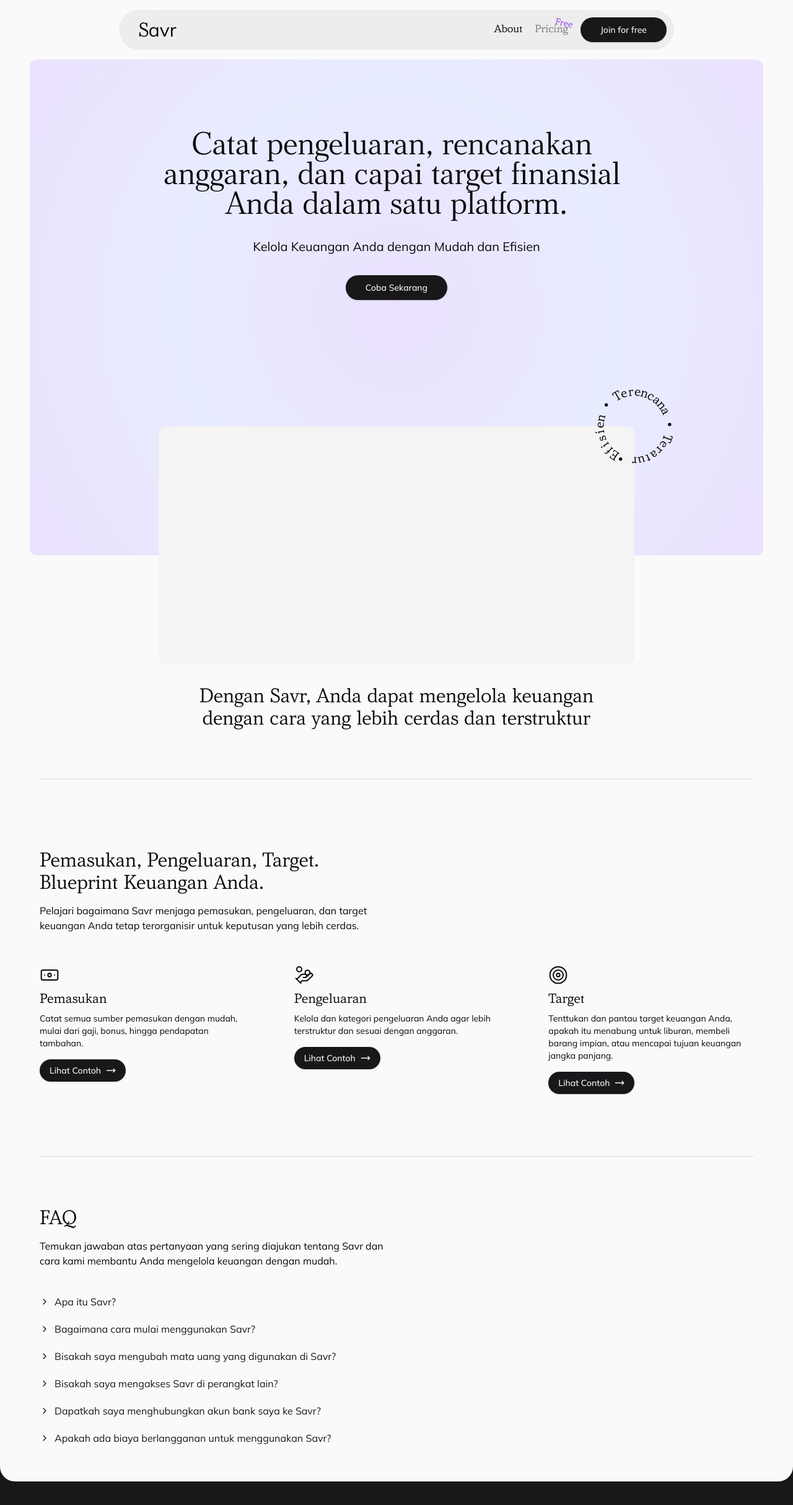
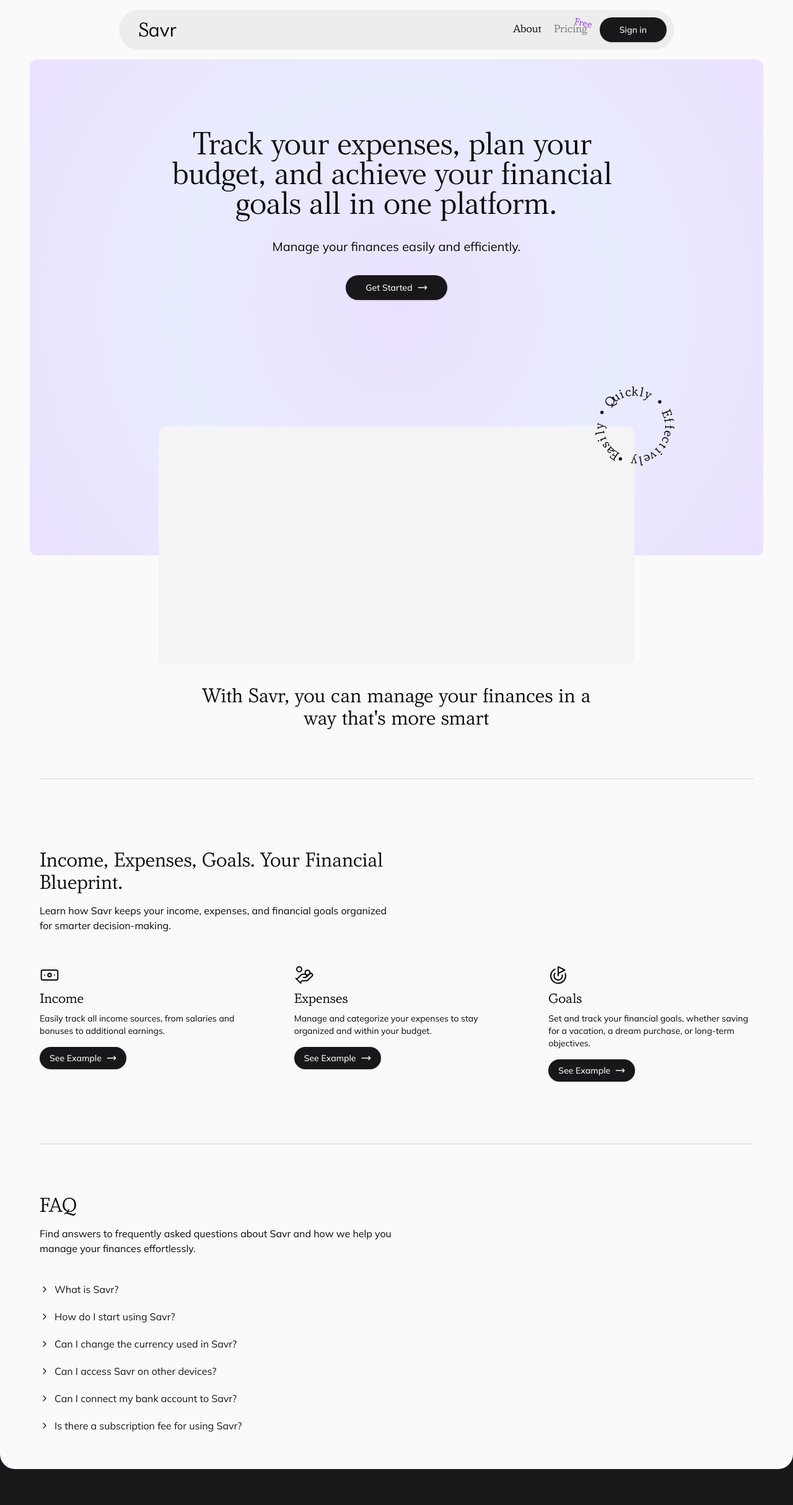
Before and after one commit to alifzaidan/savr, a Next.js app: page / in a window 1280 px wide. Shown: the top 2428 px of the page at 62% size. Built offline with nearby package versions, Linux system fonts and the light colour scheme.

Commit message:
update language to english

```diff
--- a/app/page.tsx
+++ b/app/page.tsx
@@ -9,7 +9,7 @@ export default function Home() {
         <>
             <div className="relative bg-primary-foreground rounded-b-3xl z-10">
                 <Navbar />
-                <Hero children={['praktis', 'terorganisir', 'terstruktur', 'terjamin']} />
+                <Hero children={['efficient', 'simple', 'smart', 'effective']} />
                 <Feature />
                 <Faq />
             </div>
--- a/components/layout/Faq.tsx
+++ b/components/layout/Faq.tsx
@@ -6,7 +6,7 @@ export default function Faq() {
         <section className="max-w-6xl mx-auto pb-12">
             <h2 className="font-amstelvar text-3xl max-w-xl">FAQ</h2>
             <p className="max-w-xl mt-4 mb-8">
-                Temukan jawaban atas pertanyaan yang sering diajukan tentang Savr dan cara kami membantu Anda mengelola keuangan dengan mudah.
+                Find answers to frequently asked questions about Savr and how we help you manage your finances effortlessly.
             </p>
 
             <Accordion
@@ -27,13 +27,13 @@ export default function Faq() {
                     <AccordionTrigger className="w-full py-0.5 text-left text-primary dark:text-secondary">
                         <div className="flex items-center">
                             <ChevronRight className="h-4 w-4 text-primary transition-transform duration-200 group-data-[expanded]:rotate-90 dark:text-secondary" />
-                            <div className="ml-2 text-primary dark:text-secondary">Apa itu Savr?</div>
+                            <div className="ml-2 text-primary dark:text-secondary">What is Savr?</div>
                         </div>
                     </AccordionTrigger>
                     <AccordionContent className="origin-left">
                         <p className="pl-6 pr-2 text-secondary0 dark:text-zinc-400">
-                            Savr adalah aplikasi perencanaan dan pengelolaan keuangan yang membantu Anda mencatat pemasukan, pengeluaran, menetapkan
-                            target keuangan, dan melacak progres keuangan Anda dalam satu platform yang mudah digunakan.
+                            Savr is a financial planning and management application that helps you record income, expenses, set financial goals, and
+                            track your financial progress, all in one easy-to-use platform.
                         </p>
                     </AccordionContent>
                 </AccordionItem>
@@ -41,13 +41,13 @@ export default function Faq() {
                     <AccordionTrigger className="w-full py-0.5 text-left text-primary dark:text-secondary">
                         <div className="flex items-center">
                             <ChevronRight className="h-4 w-4 text-primary transition-transform duration-200 group-data-[expanded]:rotate-90 dark:text-secondary" />
-                            <div className="ml-2 text-primary dark:text-secondary">Bagaimana cara mulai menggunakan Savr?</div>
+                            <div className="ml-2 text-primary dark:text-secondary">How do I start using Savr?</div>
                         </div>
                     </AccordionTrigger>
                     <AccordionContent className="origin-left">
                         <p className="pl-6 pr-2 text-secondary0 dark:text-zinc-400">
-                            Untuk mulai menggunakan Savr, cukup daftar akun baru dengan alamat email dan kata sandi. Setelah itu, Anda dapat mulai
-                            menambahkan pemasukan, pengeluaran, serta menetapkan target keuangan yang ingin dicapai.
+                            To start using Savr, simply sign up for a new account with your email and password. After that, you can begin adding
+                            income, expenses, and setting the financial goals you want to achieve.
                         </p>
                     </AccordionContent>
                 </AccordionItem>
@@ -55,12 +55,12 @@ export default function Faq() {
                     <AccordionTrigger className="w-full py-0.5 text-left text-primary dark:text-secondary">
                         <div className="flex items-center">
                             <ChevronRight className="h-4 w-4 text-primary transition-transform duration-200 group-data-[expanded]:rotate-90 dark:text-secondary" />
-                            <div className="ml-2 text-primary dark:text-secondary">Bisakah saya mengubah mata uang yang digunakan di Savr?</div>
+                            <div className="ml-2 text-primary dark:text-secondary">Can I change the currency used in Savr?</div>
                         </div>
                     </AccordionTrigger>
                     <AccordionContent className="origin-left">
                         <p className="pl-6 pr-2 text-secondary0 dark:text-zinc-400">
-                            Tidak, untuk saati ini Savr hanya memungkinkan Anda untuk menggunakan mata IDR (Rupiah), belum ada mata uang lainnya.
+                            At the moment, Savr only supports the IDR (Rupiah) currency. Other currencies are not yet available.
                         </p>
                     </AccordionContent>
                 </AccordionItem>
@@ -68,13 +68,12 @@ export default function Faq() {
                     <AccordionTrigger className="w-full py-0.5 text-left text-primary dark:text-secondary">
                         <div className="flex items-center">
                             <ChevronRight className="h-4 w-4 text-primary transition-transform duration-200 group-data-[expanded]:rotate-90 dark:text-secondary" />
-                            <div className="ml-2 text-primary dark:text-secondary">Bisakah saya mengakses Savr di perangkat lain?</div>
+                            <div className="ml-2 text-primary dark:text-secondary">Can I access Savr on other devices?</div>
                         </div>
                     </AccordionTrigger>
                     <AccordionContent className="origin-left">
                         <p className="pl-6 pr-2 text-secondary0 dark:text-zinc-400">
-                            Ya, Savr dapat diakses melalui web dan aplikasi seluler, sehingga Anda dapat memantau dan mengelola keuangan kapan saja
-                            dan di mana saja.
+                            Yes, Savr is accessible via the web and mobile apps, so you can monitor and manage your finances anytime, anywhere.
                         </p>
                     </AccordionContent>
                 </AccordionItem>
@@ -82,13 +81,13 @@ export default function Faq() {
                     <AccordionTrigger className="w-full py-0.5 text-left text-primary dark:text-secondary">
                         <div className="flex items-center">
                             <ChevronRight className="h-4 w-4 text-primary transition-transform duration-200 group-data-[expanded]:rotate-90 dark:text-secondary" />
-                            <div className="ml-2 text-primary dark:text-secondary">Dapatkah saya menghubungkan akun bank saya ke Savr?</div>
+                            <div className="ml-2 text-primary dark:text-secondary">Can I connect my bank account to Savr?</div>
                         </div>
                     </AccordionTrigger>
                     <AccordionContent className="origin-left">
                         <p className="pl-6 pr-2 text-secondary0 dark:text-zinc-400">
-                            Saat ini, Savr mendukung pencatatan transaksi manual. Fitur untuk menghubungkan akun bank ke aplikasi akan tersedia dalam
-                            pembaruan mendatang.
+                            Currently, Savr supports manual transaction recording. A feature to connect your bank account will be available in future
+                            updates.
                         </p>
                     </AccordionContent>
                 </AccordionItem>
@@ -96,13 +95,13 @@ export default function Faq() {
                     <AccordionTrigger className="w-full py-0.5 text-left text-primary dark:text-secondary">
                         <div className="flex items-center">
                             <ChevronRight className="h-4 w-4 text-primary transition-transform duration-200 group-data-[expanded]:rotate-90 dark:text-secondary" />
-                            <div className="ml-2 text-primary dark:text-secondary">Apakah ada biaya berlangganan untuk menggunakan Savr?</div>
+                            <div className="ml-2 text-primary dark:text-secondary">Is there a subscription fee for using Savr?</div>
                         </div>
                     </AccordionTrigger>
                     <AccordionContent className="origin-left">
                         <p className="pl-6 pr-2 text-secondary0 dark:text-zinc-400">
-                            Savr menawarkan versi dasar yang dapat digunakan secara gratis. Namun, dalam waktu segera kami akan menyediakan versi
-                            premium dengan fitur tambahan yang dapat diakses dengan biaya berlangganan.
+                            Savr offers a free basic version. However, we will soon introduce a premium version with additional features that can be
+                            accessed through a subscription fee.
                         </p>
                     </AccordionContent>
                 </AccordionItem>
--- a/components/layout/Feature.tsx
+++ b/components/layout/Feature.tsx
@@ -1,29 +1,29 @@
-import { Banknote, HandCoins, Target } from 'lucide-react';
+import { Banknote, Goal, HandCoins } from 'lucide-react';
 import FeatureCard from '../ui/feature-card';
 
 export default function Feature() {
     return (
         <section className="max-w-6xl mx-auto">
-            <h2 className="font-amstelvar text-3xl max-w-xl">Pemasukan, Pengeluaran, Target. Blueprint Keuangan Anda.</h2>
+            <h2 className="font-amstelvar text-3xl max-w-xl">Income, Expenses, Goals. Your Financial Blueprint.</h2>
             <p className="max-w-xl mt-4 mb-8">
-                Pelajari bagaimana Savr menjaga pemasukan, pengeluaran, dan target keuangan Anda tetap terorganisir untuk keputusan yang lebih cerdas.
+                Learn how Savr keeps your income, expenses, and financial goals organized for smarter decision-making.
             </p>
 
             <div className="flex gap-20">
                 <FeatureCard
-                    title="Pemasukan"
-                    subtitle="Catat semua sumber pemasukan dengan mudah, mulai dari gaji, bonus, hingga pendapatan tambahan."
+                    title="Income"
+                    subtitle="Easily track all income sources, from salaries and bonuses to additional earnings."
                     icon={<Banknote strokeWidth="1.5" size="32" />}
                 />
                 <FeatureCard
-                    title="Pengeluaran"
-                    subtitle="Kelola dan kategori pengeluaran Anda agar lebih terstruktur dan sesuai dengan anggaran."
+                    title="Expenses"
+                    subtitle="Manage and categorize your expenses to stay organized and within your budget."
                     icon={<HandCoins strokeWidth="1.5" size="32" />}
                 />
                 <FeatureCard
-                    title="Target"
-                    subtitle="Tenttukan dan pantau target keuangan Anda, apakah itu menabung untuk liburan, membeli barang impian, atau mencapai tujuan keuangan jangka panjang."
-                    icon={<Target strokeWidth="1.5" size="32" />}
+                    title="Goals"
+                    subtitle="Set and track your financial goals, whether saving for a vacation, a dream purchase, or long-term objectives."
+                    icon={<Goal strokeWidth="1.5" size="32" />}
                 />
             </div>
 
--- a/components/layout/Hero.tsx
+++ b/components/layout/Hero.tsx
@@ -6,6 +6,7 @@ import { motion, AnimatePresence, Transition, Variants } from 'motion/react';
 import { useState, useEffect, Children } from 'react';
 import { TextEffect } from '../ui/text-effect';
 import { SpinningText } from '../ui/spinning-text';
+import { MoveRight } from 'lucide-react';
 
 type TextLoopProps = {
     children: React.ReactNode[];
@@ -47,10 +48,10 @@ export default function Hero({ children, className, interval = 2, transition = {
                 }}
             >
                 <TextEffect per="word" preset="fade" className="text-5xl text-center font-amstelvar max-w-3xl mt-28 mb-8">
-                    Catat pengeluaran, rencanakan anggaran, dan capai target finansial Anda dalam satu platform.
+                    Track your expenses, plan your budget, and achieve your financial goals all in one platform.
                 </TextEffect>
                 <TextEffect per="word" preset="fade" className="text-xl text-center">
-                    Kelola Keuangan Anda dengan Mudah dan Efisien
+                    Manage your finances easily and efficiently.
                 </TextEffect>
                 <motion.div
                     initial={{ opacity: 0, y: 20 }}
@@ -58,7 +59,9 @@ export default function Hero({ children, className, interval = 2, transition = {
                     transition={{ duration: 0.5, ease: 'easeOut' }}
                     className="mt-8"
                 >
-                    <Button size="lg">Coba Sekarang</Button>
+                    <Button size="lg">
+                        Get Started <MoveRight />
+                    </Button>
                 </motion.div>
 
                 <motion.div
@@ -68,12 +71,12 @@ export default function Hero({ children, className, interval = 2, transition = {
                     className="absolute -bottom-44 left-1/2 transform -translate-x-1/2 w-full max-w-3xl h-96 bg-zinc-100 rounded-xl"
                 >
                     <SpinningText radius={5} fontSize={1.2} className="absolute right-0 top-0 font-medium leading-none font-amstelvar">
-                        {`Efisien • Terencana • Teratur •`}
+                        {`Easily • Quickly • Effectively •`}
                     </SpinningText>
                 </motion.div>
             </section>
             <h2 className="font-amstelvar text-3xl mt-52 text-center mx-auto max-w-2xl">
-                Dengan Savr, Anda dapat mengelola keuangan dengan cara yang lebih cerdas dan{' '}
+                With Savr, you can manage your finances in a way that's more{' '}
                 <span className={cn('relative inline-block whitespace-nowrap', className)}>
                     <AnimatePresence mode="popLayout" initial={false}>
                         <motion.div
--- a/components/layout/Navbar.tsx
+++ b/components/layout/Navbar.tsx
@@ -30,7 +30,7 @@ export default function Navbar() {
                         </TextShimmer>
                     </div>
                     <Button size="lg" className="font-mulish">
-                        Join for free
+                        Sign in
                     </Button>
                 </div>
             </div>
--- a/components/ui/feature-card.tsx
+++ b/components/ui/feature-card.tsx
@@ -9,7 +9,7 @@ export default function FeatureCard({ title, subtitle, icon }: { title: string;
             <h3 className="font-amstelvar text-xl mt-2">{title}</h3>
             <p className="text-sm mt-2 mb-4">{subtitle}</p>
             <Button>
-                Lihat Contoh <MoveRight />
+                See Example <MoveRight />
             </Button>
         </div>
     );
--- a/package.json
+++ b/package.json
@@ -24,8 +24,6 @@
     "@types/node": "^20",
     "@types/react": "^18",
     "@types/react-dom": "^18",
-    "eslint": "^8",
-    "eslint-config-next": "14.2.21",
     "postcss": "^8",
     "tailwindcss": "^3.4.1",
     "typescript": "^5"
```
Also changed, not shown: .eslintrc.json (deleted), 1 other file (tests, documents, lock files or other folders).
